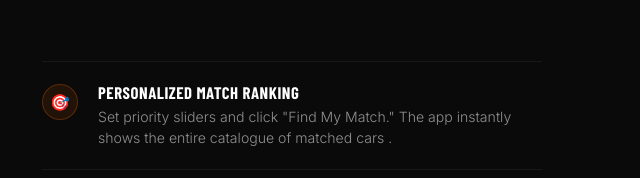
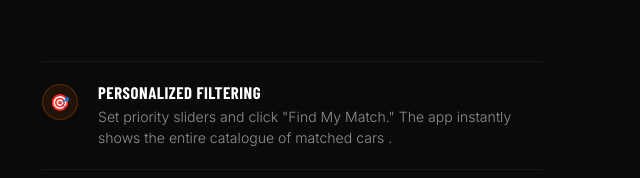
Before and after one commit to Hamrif/CarOracle-website, a plain HTML site: page index.html in a window 1280 px wide. Shown: the part 989-1167 px from the top of the page, 638-1278 px from the left. Drawn offline with nearby package versions, Linux system fonts and the light colour scheme; a web font is replaced by a local one.

Commit message:
feature name correction

```diff
--- a/index.html
+++ b/index.html
@@ -75,7 +75,7 @@ Finally, we measure success by how reliably the app listens to the user's limits
           <li class="feature-item">
             <div class="feature-icon">🎯</div>
             <div>
-              <p class="feature-name">Personalized Match Ranking</p>
+              <p class="feature-name">Personalized Filtering</p>
               <p class="feature-desc">Set priority sliders and click "Find My Match." The app instantly shows the entire catalogue of matched cars .</p>
             </div>
           </li>
```
